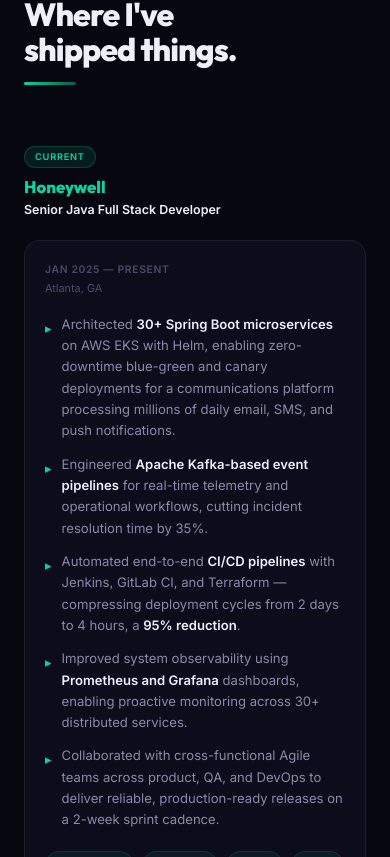
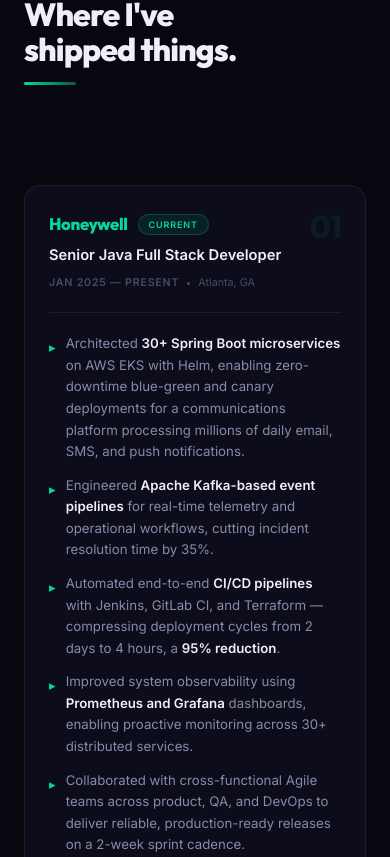
Before and after one commit to SahithBolli/portfolio, a Next.js app: page / in a window 390 px wide. Shown: the part 3027-3884 px from the top of the page. Built offline with nearby package versions, Linux system fonts and the light colour scheme.

Commit message:
Redesign experience section as numbered full-width cards, fix mobile layout

```diff
--- a/src/components/Experience.jsx
+++ b/src/components/Experience.jsx
@@ -25,22 +25,16 @@
 
   useEffect(() => {
     gsap.registerPlugin(ScrollTrigger)
-
     const ctx = gsap.context(() => {
       gsap.from('.exp-sec-line', {
         scaleX: 0, transformOrigin: 'left', duration: 0.8, ease: 'expo.out',
         scrollTrigger: { trigger: '.exp-sec-line', start: 'top 85%' },
       })
       gsap.from('.exp-item', {
-        x: -40, opacity: 0, duration: 0.75, ease: 'power3.out', stagger: 0.12,
+        y: 44, opacity: 0, duration: 0.75, ease: 'power3.out', stagger: 0.14,
         scrollTrigger: { trigger: '.exp-list', start: 'top 80%' },
       })
-      gsap.from('.exp-timeline-line', {
-        scaleY: 0, transformOrigin: 'top', duration: 1.2, ease: 'power2.out',
-        scrollTrigger: { trigger: '.exp-list', start: 'top 78%' },
-      })
     }, ref)
-
     return () => ctx.revert()
   }, [])
 
@@ -64,90 +58,80 @@
         </h2>
         <div className="exp-sec-line sec-line mb-14" />
 
-        {/* timeline container */}
-        <div className="exp-list relative">
+        <div className="exp-list flex flex-col gap-5">
+          {experience.map((job, idx) => (
+            <TiltCard
+              key={job.company}
+              intensity={4}
+              className="exp-item exp-card rounded-2xl border border-[var(--bdr)] p-6 lg:p-8"
+              style={{ background: 'var(--card)' }}
+            >
+              {/* ── card header ── */}
+              <div className="flex items-start justify-between gap-4 mb-5">
+                <div className="flex flex-col gap-1 min-w-0">
 
-          {/* vertical line — desktop only */}
-          <div
-            className="exp-timeline-line hidden lg:block absolute left-[200px] top-2 bottom-2 w-px"
-            style={{ background: 'linear-gradient(to bottom, var(--brand), rgba(6,214,160,.06))' }}
-            aria-hidden="true"
-          />
-
-          <div className="flex flex-col gap-10">
-            {experience.map((job) => (
-              <div
-                key={job.company}
-                className="exp-item relative lg:grid lg:grid-cols-[200px_1fr] lg:gap-12 items-start"
+                  {/* company + current badge */}
+                  <div className="flex items-center gap-2.5 flex-wrap">
+                    <h3
+                      className="font-display font-extrabold tracking-[-0.02em]"
+                      style={{ fontSize: 'clamp(1.05rem,2vw,1.25rem)', color: 'var(--brand)' }}
                     >
-                {/* ── LEFT meta ── */}
-                <div className="lg:text-right mb-5 lg:mb-0 lg:pt-1 flex lg:flex-col items-center lg:items-end gap-3 lg:gap-0">
-                  <div>
+                      {job.company}
+                    </h3>
                     {job.current && (
                       <span
-                        className="inline-block text-[.58rem] font-bold tracking-[.08em] uppercase px-2.5 py-0.5 rounded-full mb-2"
+                        className="text-[.56rem] font-bold tracking-[.1em] uppercase px-2.5 py-0.5 rounded-full flex-shrink-0"
                         style={{ color: 'var(--brand)', background: 'var(--brand-dim)', border: '1px solid var(--brand-bdr)' }}
                       >
                         Current
                       </span>
                     )}
-                    <p className="font-display font-extrabold text-[1.05rem] leading-tight" style={{ color: 'var(--brand)' }}>
-                      {job.company}
-                    </p>
-                    <p className="text-[.78rem] font-semibold mt-0.5" style={{ color: 'var(--txt)' }}>
+                  </div>
+
+                  {/* role */}
+                  <p className="font-semibold text-[.92rem]" style={{ color: 'var(--txt)' }}>
                     {job.role}
                   </p>
-                  </div>
-                  <div className="hidden lg:block mt-3">
-                    <p className="text-[.65rem] font-bold tracking-[.06em] uppercase" style={{ color: 'var(--txt3)' }}>
+
+                  {/* period · location */}
+                  <div className="flex items-center gap-2 flex-wrap mt-0.5">
+                    <span className="text-[.67rem] font-bold tracking-[.07em] uppercase" style={{ color: 'var(--txt3)' }}>
                       {job.period}
-                    </p>
-                    <p className="text-[.68rem] mt-0.5" style={{ color: 'var(--txt3)' }}>
-                      {job.location}
-                    </p>
+                    </span>
+                    <span className="w-[3px] h-[3px] rounded-full flex-shrink-0" style={{ background: 'var(--txt3)' }} aria-hidden="true" />
+                    <span className="text-[.67rem]" style={{ color: 'var(--txt3)' }}>{job.location}</span>
                   </div>
                 </div>
 
-                {/* timeline dot — desktop */}
-                <div
-                  className="hidden lg:flex absolute items-center justify-center w-3.5 h-3.5 rounded-full border-2 border-[var(--brand)]"
-                  style={{ left: '194px', top: '6px', background: 'var(--bg2)' }}
+                {/* faded index number */}
+                <span
+                  className="font-display font-extrabold leading-none tracking-[-0.04em] select-none flex-shrink-0"
+                  style={{ fontSize: 'clamp(2rem,4vw,2.8rem)', color: 'rgba(6,214,160,.07)' }}
                   aria-hidden="true"
-                />
-
-                {/* ── RIGHT card ── */}
-                <TiltCard
-                  className="rounded-2xl border border-[var(--bdr)] p-5 lg:p-7 exp-card"
-                  style={{ background: 'var(--card)' }}
                 >
-                  {/* mobile-only meta row */}
-                  <div className="flex items-center gap-3 mb-4 lg:hidden">
-                    <div>
-                      <p className="text-[.65rem] font-bold tracking-[.06em] uppercase" style={{ color: 'var(--txt3)' }}>
-                        {job.period}
-                      </p>
-                      <p className="text-[.68rem]" style={{ color: 'var(--txt3)' }}>
-                        {job.location}
-                      </p>
-                    </div>
+                  {String(idx + 1).padStart(2, '0')}
+                </span>
               </div>
 
+              {/* divider */}
+              <div className="mb-5 h-px" style={{ background: 'var(--bdr)' }} />
+
+              {/* bullets */}
               <ul className="flex flex-col gap-3 mb-5">
                 {job.bullets.map((b, i) => (
-                      <li key={i} className="flex gap-2.5 text-[.82rem] leading-relaxed" style={{ color: 'var(--txt2)' }}>
+                  <li key={i} className="flex gap-2.5 text-[.83rem] leading-relaxed" style={{ color: 'var(--txt2)' }}>
                     <span style={{ color: 'var(--brand)', flexShrink: 0, marginTop: '0.25rem' }} aria-hidden="true">▸</span>
                     <span dangerouslySetInnerHTML={{ __html: b.replace(/<strong>/g, `<strong style="color:var(--txt);font-weight:600">`).replace(/<\/strong>/g, '</strong>') }} />
                   </li>
                 ))}
               </ul>
+
+              {/* chips */}
               <div className="flex flex-wrap gap-2">
                 {job.chips.map(c => <Chip key={c} label={c} />)}
               </div>
             </TiltCard>
-
-              </div>
           ))}
-          </div>
         </div>
 
       </div>
```
Lines whose indentation alone changed are shown as unchanged.
